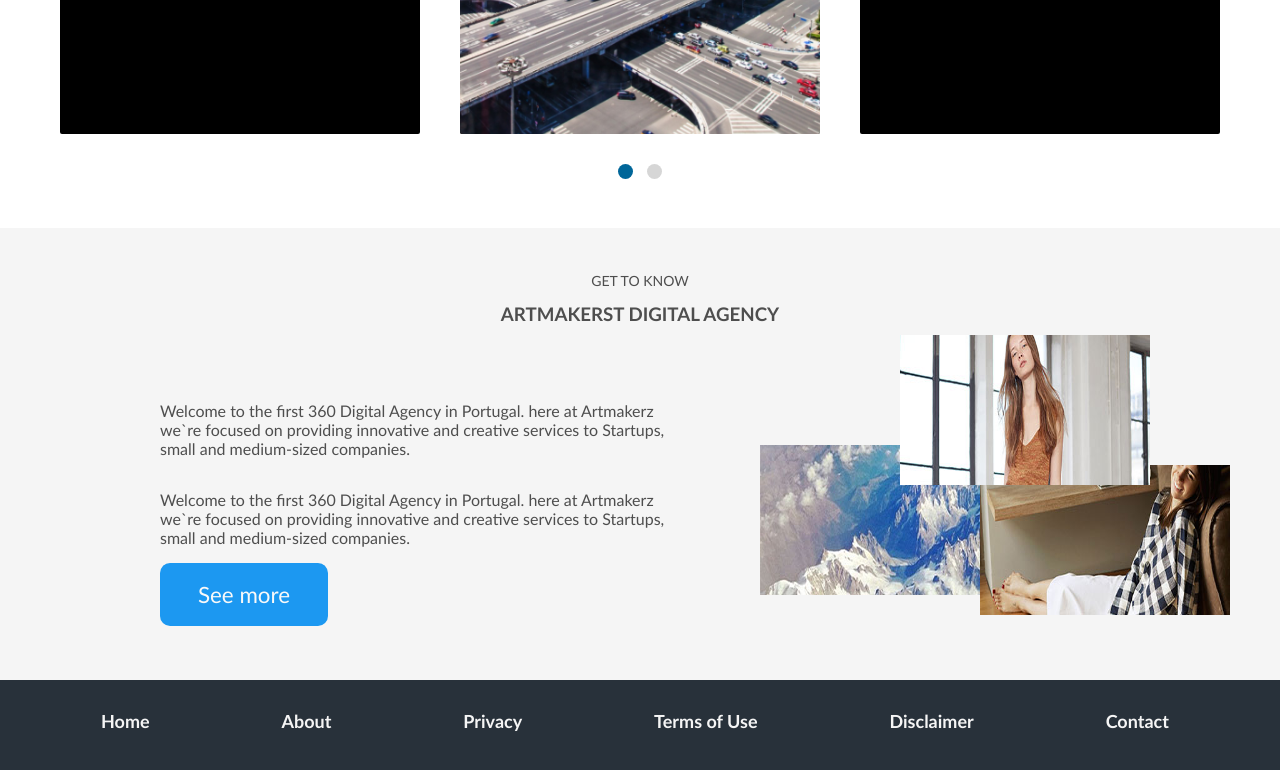
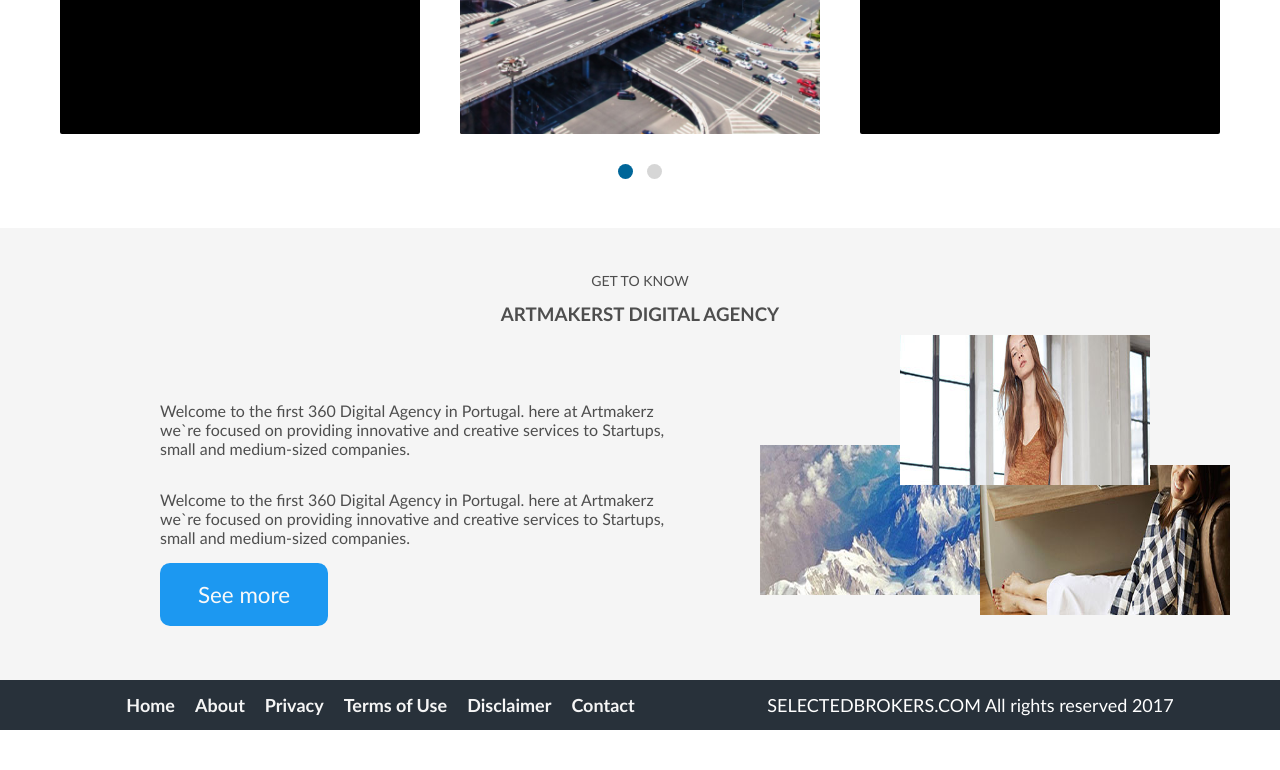
Before and after one commit to gregor3637/Brokers, a plain HTML site: page index.html in a window 1280 px wide. Shown: the part 2992-3762 px from the top of the page. After the commit the page ends 3722 px from the top, so only its background shows below. Drawn offline with nearby package versions, Linux system fonts and the light colour scheme.

Commit message:
final Footer

```diff
--- a/css/style.scss
+++ b/css/style.scss
@@ -733,20 +733,22 @@ header {
 footer {
     border-top: 2px solid whitesmoke;
     background-color:  #28313a;
-    height: 100px;
+    height: 50px;
     overflow: hidden;
 
     .wrapper{
         height: 100%;
         border: none;
+        display: flex;
+        justify-content: space-around;
+        align-items: center;
 
         .links {
             display: flex;
             justify-content: space-around;
+
             a {
-                margin-top: 30px;
-                padding-right: 10px;
-
+                padding-left: 20px;
                 font-size: 18px;
                 text-decoration: none;
                 font-weight: bold;
@@ -754,5 +756,9 @@ footer {
             }
         }
 
+        .rights {
+            color: white;
+                font-size: 18px;
+        }
     }
 }
--- a/index.html
+++ b/index.html
@@ -336,6 +336,9 @@
                 <a href="">Disclaimer</a>
                 <a href="">Contact</a>
             </div>
+            <div class="rights">
+                SELECTEDBROKERS.COM All rights reserved 2017
+            </div>
         </div>
     </footer>
 
```
Also changed, not shown: css/style.css, 1 other file.
